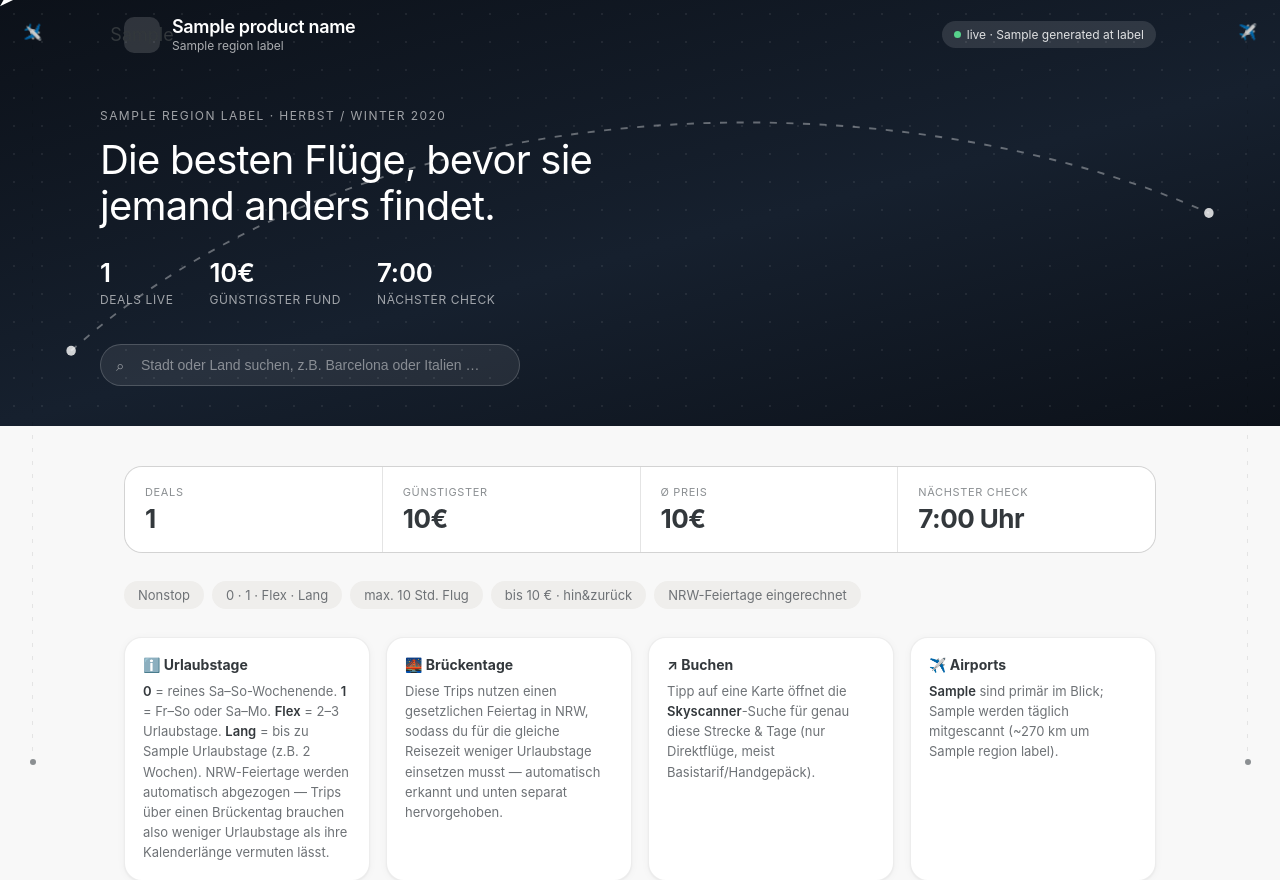
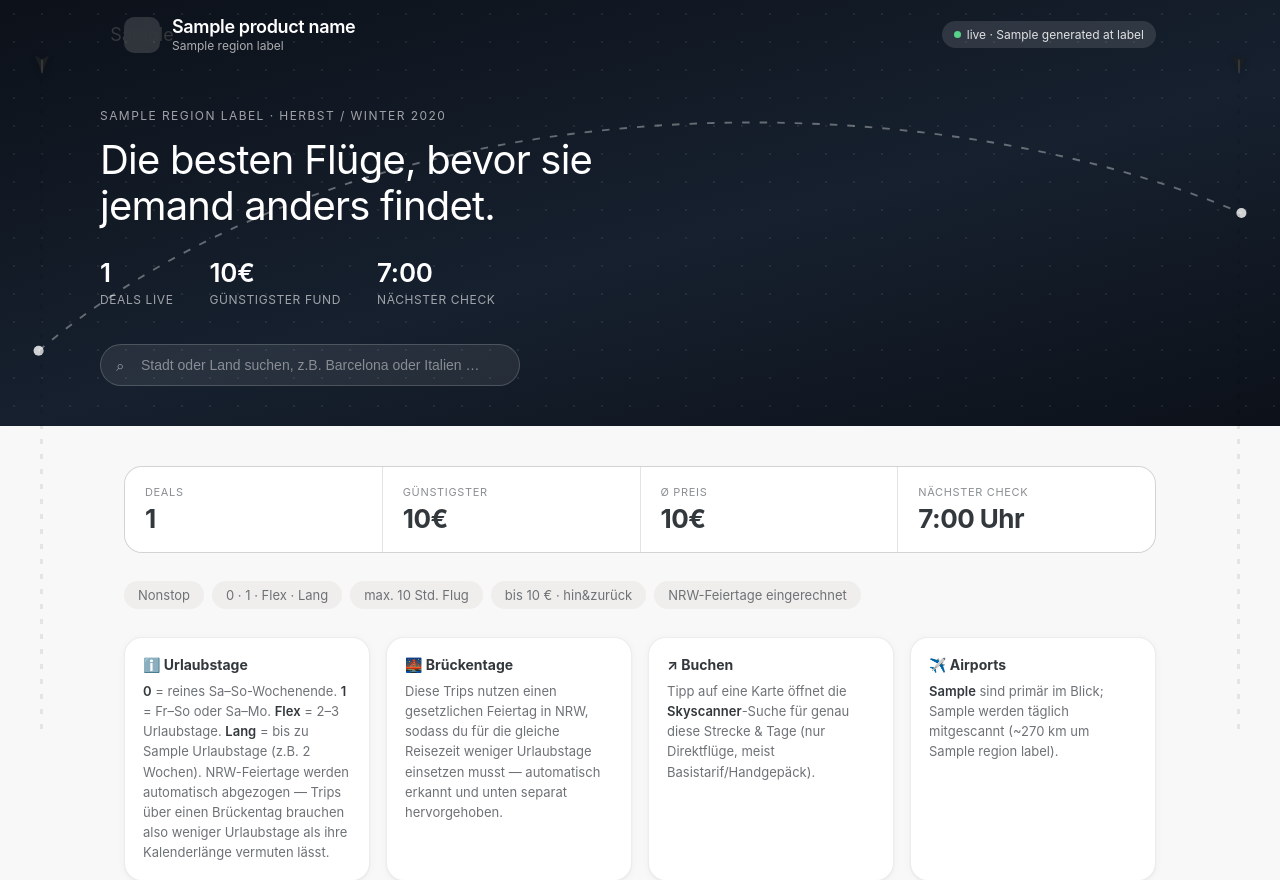
Before and after one commit to Bayrakliemre/flugfuchs, a Python web app: template templates/dashboard.html.j2 in a window 1280 px wide. Shown: the top 880 px of the page. Run offline with Jinja, Linux system fonts and the light colour scheme; the template is opened without the code that fills it: most values are stand-ins (such as "Sample title", 1, 10 or a date in 2020).

Commit message:
Rework the side scroll-rails and hero motion for a smoother, more polished feel: rails now sweep once per screen-height (not once per whole page, which made the plane feel frozen on a long deal list), use a hand-drawn SVG paper plane + gradient progress fill instead of a tiny emoji, and scroll handlers are consolidated into one requestAnimationFrame-throttled listener to avoid layout thrashing on mobile. Also fixed the hero's preserveAspectRatio="none", which stretched the flight-path curve unevenly per viewport and threw off the animateMotion rotate="auto" plane's heading on narrow (mobile) screens.

```diff
--- a/templates/dashboard.html.j2
+++ b/templates/dashboard.html.j2
@@ -208,34 +208,58 @@
     display: flex; justify-content: space-between; color: var(--text-faint); font-size: 12px; flex-wrap: wrap; gap: 8px;
   }
 
-  /* ---- Scroll rails: your scroll progress as a flight from top (departure)
-     to bottom (arrival) -- decorative, desktop-only, no layout impact. ---- */
+  /* ---- Scroll rails: a flight-progress indicator that sweeps once per
+     screen of scrolling (not once per whole page) so the motion is quick
+     and legible, not a decade-long crawl. Desktop-only, no layout impact,
+     no emoji -- a real drawn glyph. ---- */
   .scroll-rail {
-    position: fixed; top: 4vh; bottom: 4vh; width: 1px; z-index: 1; pointer-events: none;
-    background: repeating-linear-gradient(to bottom, var(--hairline) 0 4px, transparent 4px 13px);
+    position: fixed; top: 8vh; bottom: 8vh; width: 3px; z-index: 1; pointer-events: none;
   }
-  .scroll-rail.left { left: 32px; }
-  .scroll-rail.right { right: 32px; }
-  .rail-endpoint {
-    position: absolute; left: 50%; width: 6px; height: 6px; border-radius: 50%;
-    background: var(--text-faint); transform: translate(-50%, -50%);
+  .scroll-rail.left { left: 40px; }
+  .scroll-rail.right { right: 40px; }
+  .rail-track {
+    position: absolute; inset: 0; border-radius: 3px;
+    background: repeating-linear-gradient(to bottom, var(--hairline) 0 5px, transparent 5px 15px);
   }
-  .rail-endpoint.top { top: 0; }
-  .rail-endpoint.bottom { bottom: 0; top: auto; }
-  .rail-marker {
-    position: absolute; left: 50%; top: 0; font-size: 15px; line-height: 1;
-    transform: translate(-50%, -50%) rotate(90deg); will-change: top;
+  .rail-progress {
+    position: absolute; top: 0; left: 0; width: 100%; height: 0%; border-radius: 3px;
+    background: linear-gradient(to bottom, transparent, var(--text-faint) 40%, var(--ink) 100%);
+    will-change: height;
   }
-  .scroll-rail.right .rail-marker { transform: translate(-50%, -50%) rotate(90deg) scaleX(-1); }
+  .rail-plane {
+    position: absolute; left: 50%; top: 0%; width: 26px; height: 26px;
+    transform: translate(-50%, -55%); color: var(--ink);
+    filter: drop-shadow(0 2px 3px rgba(0,0,0,0.18));
+    will-change: top;
+  }
   @media (max-width: 1180px) {
     .scroll-rail { display: none; }
+  }
+  @media (max-width: 700px) {
+    .topbar, .controls { backdrop-filter: none; }
+    .topbar.solid { background: rgba(248,248,248,0.97); }
+    .controls { background: rgba(255,255,255,0.97); }
   }
 </style>
 </head>
 <body>
 
-<div class="scroll-rail left"><span class="rail-endpoint top"></span><span class="rail-marker">✈️</span><span class="rail-endpoint bottom"></span></div>
-<div class="scroll-rail right"><span class="rail-endpoint top"></span><span class="rail-marker">✈️</span><span class="rail-endpoint bottom"></span></div>
+<div class="scroll-rail left">
+  <div class="rail-track"></div>
+  <div class="rail-progress"></div>
+  <svg class="rail-plane" viewBox="0 0 24 24" fill="none" xmlns="http://www.w3.org/2000/svg">
+    <path d="M12 21.5 L18.5 5 L12 9 L5.5 5 Z" fill="currentColor"/>
+    <path d="M12 9 L12 21.5" stroke="rgba(255,255,255,0.35)" stroke-width="0.6"/>
+  </svg>
+</div>
+<div class="scroll-rail right">
+  <div class="rail-track"></div>
+  <div class="rail-progress"></div>
+  <svg class="rail-plane" viewBox="0 0 24 24" fill="none" xmlns="http://www.w3.org/2000/svg">
+    <path d="M12 21.5 L18.5 5 L12 9 L5.5 5 Z" fill="currentColor"/>
+    <path d="M12 9 L12 21.5" stroke="rgba(255,255,255,0.35)" stroke-width="0.6"/>
+  </svg>
+</div>
 
 <div class="topbar" id="topbar">
   <div class="topbar-inner">
@@ -251,13 +275,13 @@
 </div>
 
 <section class="hero">
-  <svg class="hero-route" viewBox="0 0 1080 340" preserveAspectRatio="none" aria-hidden="true">
+  <svg class="hero-route" viewBox="0 0 1080 340" preserveAspectRatio="xMidYMid slice" aria-hidden="true">
     <path id="flightPath" d="M60,280 C 320,60 760,60 1020,170" fill="none" stroke="rgba(255,255,255,0.35)" stroke-width="1.5"/>
     <circle cx="60" cy="280" r="4" fill="rgba(255,255,255,0.8)"/>
     <circle cx="1020" cy="170" r="4" fill="rgba(255,255,255,0.8)"/>
     <g>
-      <path d="M0,-5 L11,0 L0,5 L3,0 Z" fill="#fff"/>
-      <animateMotion dur="5s" repeatCount="indefinite" rotate="auto"
+      <path d="M-9,-6 L9,-1.5 L-2,0 L9,1.5 Z" fill="#fff" transform="scale(1.3)"/>
+      <animateMotion dur="6s" repeatCount="indefinite" rotate="auto"
         path="M60,280 C 320,60 760,60 1020,170"/>
     </g>
   </svg>
@@ -603,19 +627,35 @@ const hero = document.querySelector(".hero");
 function updateTopbar() {
   topbar.classList.toggle("solid", window.scrollY > hero.offsetHeight - 60);
 }
-window.addEventListener("scroll", updateTopbar, { passive: true });
+
+// Scroll rails: the plane sweeps once per screen-height of scrolling (not
+// once per whole page), so the motion is quick and legible instead of a
+// crawl that needs the entire deal list scrolled to notice any movement.
+const railProgress = document.querySelectorAll(".rail-progress");
+const railPlanes = document.querySelectorAll(".rail-plane");
+function updateRails() {
+  const vh = window.innerHeight || 1;
+  const fraction = (window.scrollY % vh) / vh;
+  const pct = (fraction * 100).toFixed(1) + "%";
+  railProgress.forEach(el => { el.style.height = pct; });
+  railPlanes.forEach(el => { el.style.top = pct; });
+}
+
+// Both scroll effects share one rAF-throttled listener so they never run
+// more than once per frame, which is what keeps scrolling smooth on phones.
+let scrollScheduled = false;
+function onScroll() {
+  if (scrollScheduled) return;
+  scrollScheduled = true;
+  requestAnimationFrame(() => {
+    updateTopbar();
+    updateRails();
+    scrollScheduled = false;
+  });
+}
+window.addEventListener("scroll", onScroll, { passive: true });
+window.addEventListener("resize", updateRails);
 updateTopbar();
-
-// Scroll rails: the two side markers travel from departure (top) to
-// arrival (bottom) in step with how far down the page you've scrolled.
-const railMarkers = document.querySelectorAll(".rail-marker");
-function updateRails() {
-  const max = document.documentElement.scrollHeight - window.innerHeight;
-  const fraction = max > 0 ? Math.min(1, Math.max(0, window.scrollY / max)) : 0;
-  railMarkers.forEach(m => { m.style.top = (fraction * 100) + "%"; });
-}
-window.addEventListener("scroll", updateRails, { passive: true });
-window.addEventListener("resize", updateRails);
 updateRails();
 
 observeReveals();
```
